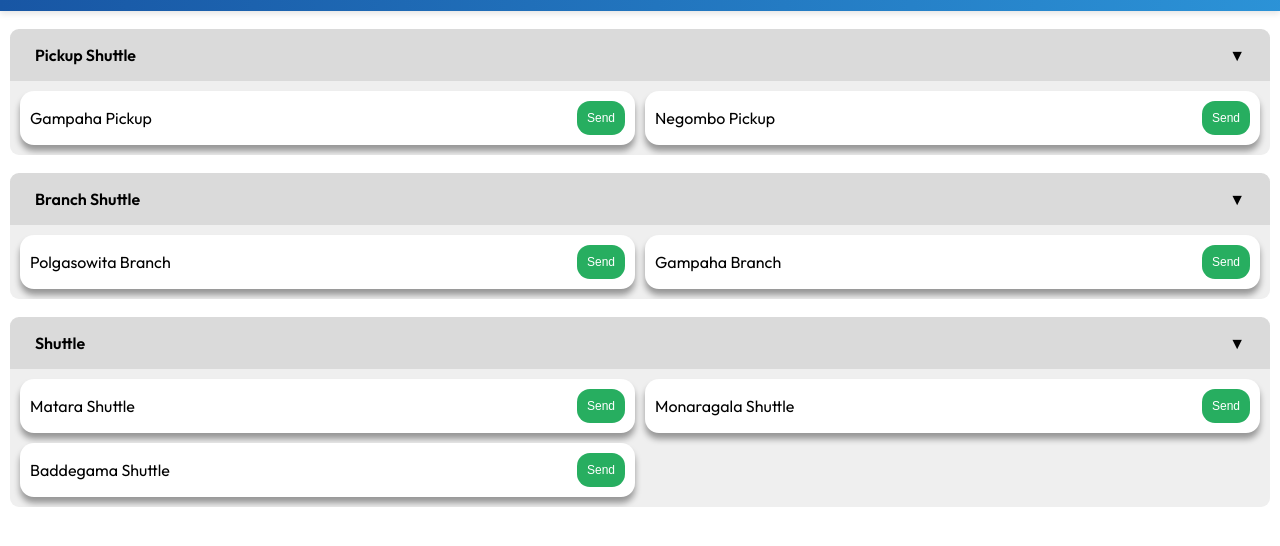
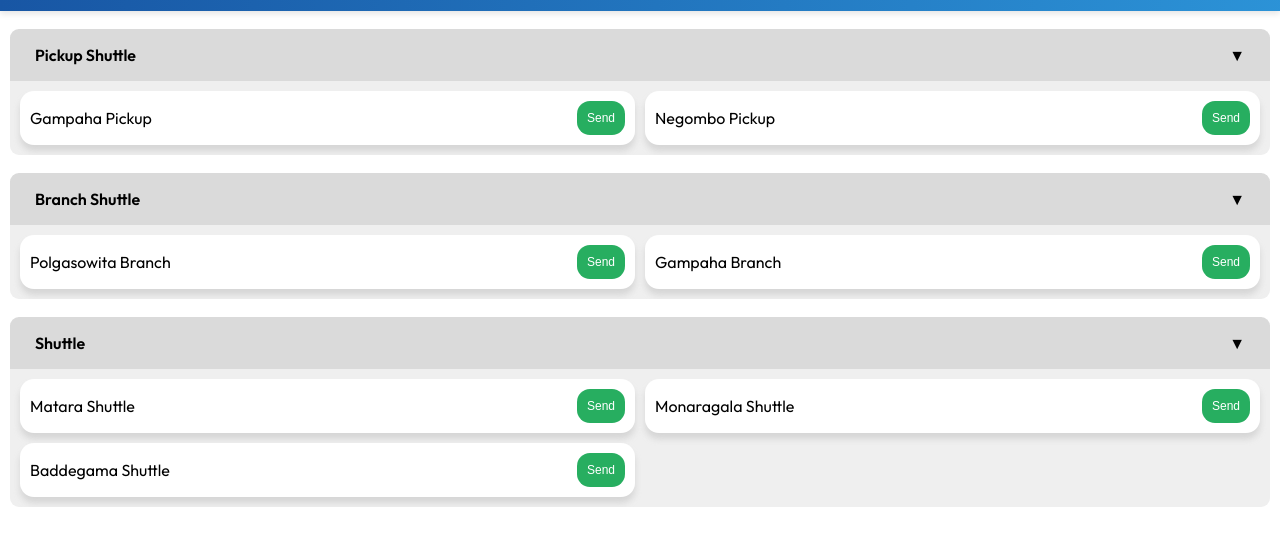
Before and after one commit to s3h4nsa/shuttle-in-out-status, a plain HTML site: page index.html in a window 1280 px wide. Shown: the part 80-626 px from the top of the page. Drawn offline with Linux system fonts and the light colour scheme.

Commit message:
Update style.css

```diff
--- a/style.css
+++ b/style.css
@@ -62,7 +62,7 @@ header {
   background:rgb(255, 255, 255);
   padding:10px;
   border-radius:14px;
-  box-shadow:0 6px 6px #0000005f;
+  box-shadow:0 6px 6px #acacac5f;
   display:flex;
   justify-content:space-between;
   align-items:center;
```
